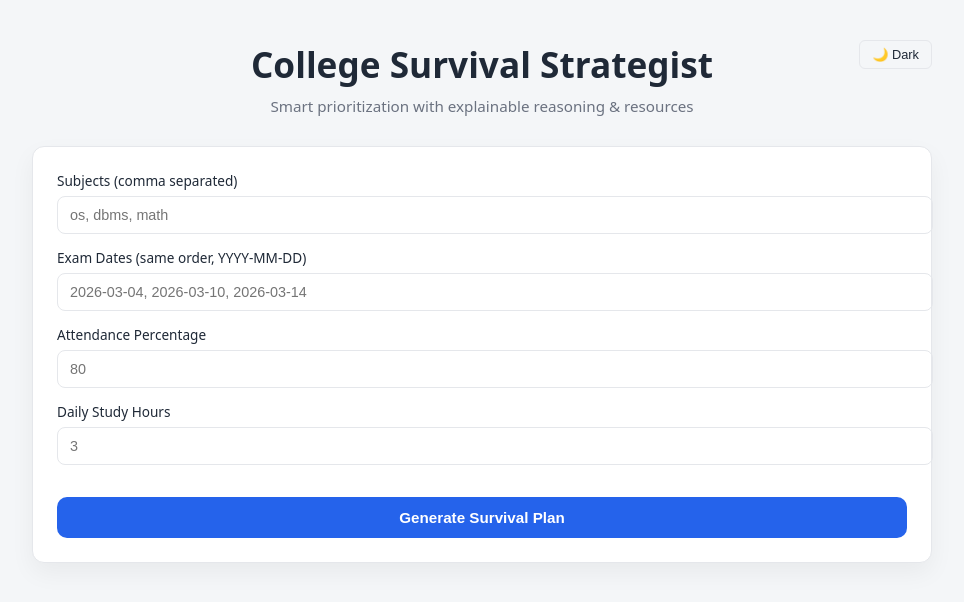
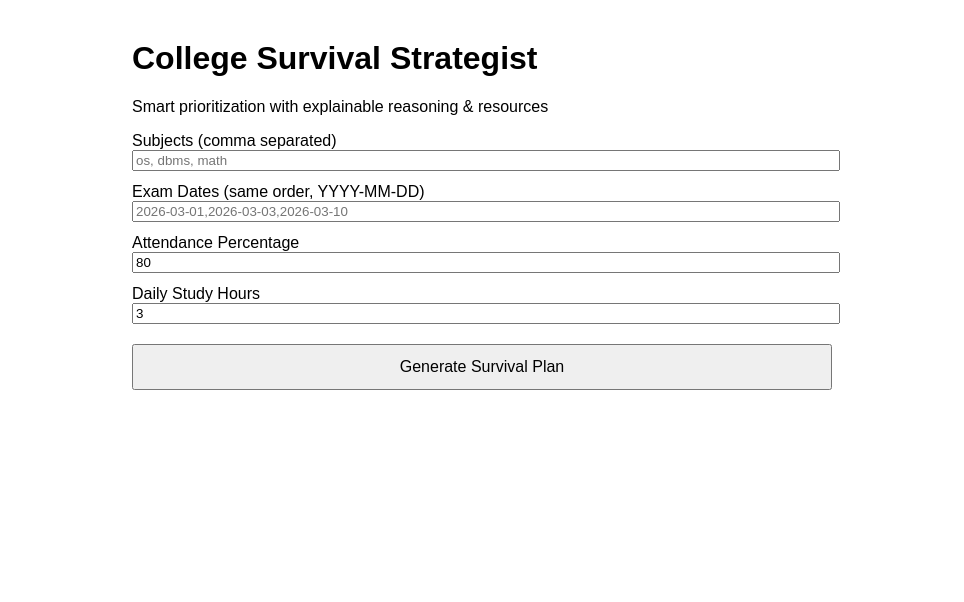
Before and after one commit to OptimusPrime2004/college-survival-strategist, a React (Vite) app in the folder frontend/: page / in a window 1280 px wide. Shown: the top 602 px of the page, without its empty margins (158-1122 px from the left). Built offline with nearby package versions, Linux system fonts and the light colour scheme.

Commit message:
fix payload

```diff
--- a/frontend/src/App.jsx
+++ b/frontend/src/App.jsx
@@ -1,147 +1,129 @@
-import { useState, useEffect } from "react";
-import "./styles.css";
+import { useState } from "react";
+import { generatePlan } from "./api";
 
-export default function App() {
+function App() {
   const [subjects, setSubjects] = useState("");
   const [examDates, setExamDates] = useState("");
-  const [attendance, setAttendance] = useState("");
-  const [dailyHours, setDailyHours] = useState("");
+  const [attendance, setAttendance] = useState(80);
+  const [dailyHours, setDailyHours] = useState(3);
   const [result, setResult] = useState(null);
   const [error, setError] = useState("");
-  const [darkMode, setDarkMode] = useState(false);
+  const [loading, setLoading] = useState(false);
 
-  useEffect(() => {
-    document.body.className = darkMode ? "dark" : "light";
-  }, [darkMode]);
-
-  const handleGeneratePlan = async () => {
+  const handleSubmit = async () => {
     setError("");
     setResult(null);
 
-    try {
+    // --- STRICT, SAFE PARSING ---
+    const subjectsArray = subjects
+      .split(",")
+      .map(s => s.trim())
+      .filter(Boolean);
+
+    const examDatesArray = examDates
+      .split(",")
+      .map(d => d.trim())
+      .filter(Boolean);
+
+    if (subjectsArray.length === 0) {
+      setError("Please enter at least one subject.");
+      return;
+    }
+
+    if (subjectsArray.length !== examDatesArray.length) {
+      setError("Number of subjects and exam dates must match.");
+      return;
+    }
+
     const payload = {
-        subjects: subjects.split(",").map(s => s.trim()),
-        exam_dates: examDates.split(",").map(d => d.trim()),
+      subjects: subjectsArray,
+      exam_dates: examDatesArray,
       attendance: Number(attendance),
-        daily_hours: Number(dailyHours)
+      daily_hours: Number(dailyHours),
     };
 
-      console.log("Payload sent to backend:", payload);
+    console.log("FINAL PAYLOAD SENT →", payload);
 
-      const response = await fetch("http://127.0.0.1:8000/analyze", {
-        method: "POST",
-        headers: {
-          "Content-Type": "application/json"
-        },
-        body: JSON.stringify(payload)
-      });
-
-      if (!response.ok) {
-        throw new Error("Backend error");
-      }
-
-      const data = await response.json();
+    try {
+      setLoading(true);
+      const data = await generatePlan(payload);
       setResult(data);
     } catch (err) {
-      console.error(err);
+      console.error("Frontend caught error:", err);
       setError("Failed to generate plan. Check inputs.");
+    } finally {
+      setLoading(false);
     }
   };
 
   return (
-    <div className="app-container">
-      <header className="header">
+    <div style={{ maxWidth: "700px", margin: "40px auto", fontFamily: "sans-serif" }}>
       <h1>College Survival Strategist</h1>
-        <button className="theme-toggle" onClick={() => setDarkMode(!darkMode)}>
-          {darkMode ? "☀ Light" : "🌙 Dark"}
-        </button>
-        <p className="subtitle">
-          Smart prioritization with explainable reasoning & resources
-        </p>
-      </header>
+      <p>Smart prioritization with explainable reasoning & resources</p>
 
-      <div className="card">
-        <label>
-          Subjects (comma separated)
+      <label>Subjects (comma separated)</label>
       <input
         type="text"
         value={subjects}
         onChange={e => setSubjects(e.target.value)}
         placeholder="os, dbms, math"
+        style={{ width: "100%", marginBottom: "12px" }}
       />
-        </label>
 
-        <label>
-          Exam Dates (same order, YYYY-MM-DD)
+      <label>Exam Dates (same order, YYYY-MM-DD)</label>
       <input
         type="text"
         value={examDates}
         onChange={e => setExamDates(e.target.value)}
-            placeholder="2026-03-04, 2026-03-10, 2026-03-14"
+        placeholder="2026-03-01,2026-03-03,2026-03-10"
+        style={{ width: "100%", marginBottom: "12px" }}
       />
-        </label>
 
-        <label>
-          Attendance Percentage
+      <label>Attendance Percentage</label>
       <input
         type="number"
         value={attendance}
         onChange={e => setAttendance(e.target.value)}
-            placeholder="80"
+        style={{ width: "100%", marginBottom: "12px" }}
       />
-        </label>
 
-        <label>
-          Daily Study Hours
+      <label>Daily Study Hours</label>
       <input
         type="number"
         value={dailyHours}
         onChange={e => setDailyHours(e.target.value)}
-            placeholder="3"
+        style={{ width: "100%", marginBottom: "20px" }}
       />
-        </label>
 
-        <button className="primary-btn" onClick={handleGeneratePlan}>
-          Generate Survival Plan
+      <button
+        onClick={handleSubmit}
+        disabled={loading}
+        style={{
+          width: "100%",
+          padding: "12px",
+          fontSize: "16px",
+          cursor: "pointer",
+        }}
+      >
+        {loading ? "Generating..." : "Generate Survival Plan"}
       </button>
 
-        {error && <p className="error">{error}</p>}
-      </div>
+      {error && <p style={{ color: "red", marginTop: "12px" }}>{error}</p>}
 
       {result && (
-        <div className="results">
-          <div className={`risk risk-${result.risk_level?.toLowerCase()}`}>
-            ⚠ Risk Level: {result.risk_level}
-          </div>
-
-          <div className="result-card">
-            <h3>Subject Priority</h3>
-            <ul>
-              {result.subject_priority.map((s, i) => (
-                <li key={i}>{s}</li>
-              ))}
-            </ul>
-          </div>
-
-          {result.weekly_plan && (
-            <div className="result-card">
-              <h3>Weekly Survival Plan</h3>
-              <ul>
-                {result.weekly_plan.map((day, i) => (
-                  <li key={i}>{day}</li>
-                ))}
-              </ul>
-            </div>
-          )}
-
-          {result.attendance_advice && (
-            <div className="result-card">
-              <h3>Attendance Advice</h3>
-              <p>{result.attendance_advice}</p>
-            </div>
-          )}
-        </div>
+        <pre
+          style={{
+            background: "#f4f4f4",
+            padding: "16px",
+            marginTop: "20px",
+            overflowX: "auto",
+          }}
+        >
+          {JSON.stringify(result, null, 2)}
+        </pre>
       )}
     </div>
   );
 }
+
+export default App;
```
Lines whose indentation alone changed are shown as unchanged.
